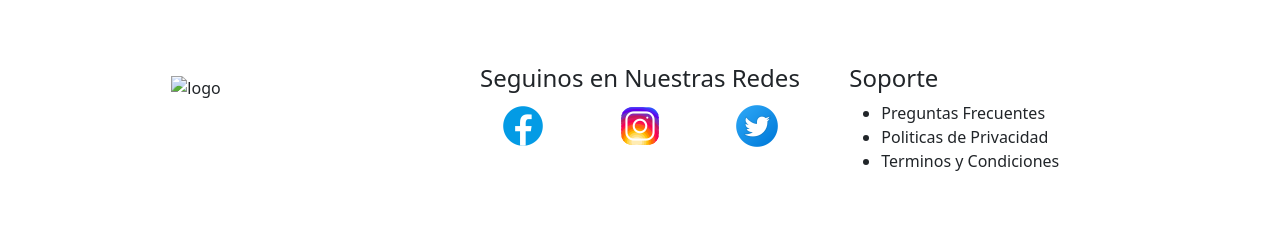
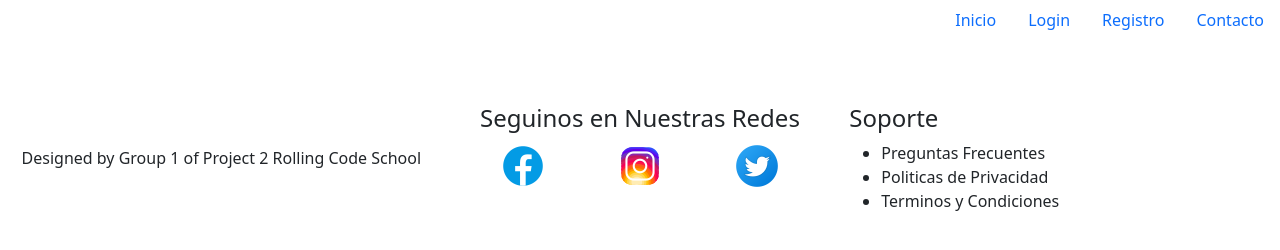
Before and after one commit to Rodrigoood/Rolling-proyect2, a website with bundled scripts: page index.html in a window 1280 px wide. Built offline with nearby package versions, Linux system fonts and the light colour scheme; files whose address does not match are found by name.

Commit message:
agrego navbar

```diff
--- a/components/footer.js
+++ b/components/footer.js
@@ -1,12 +1,11 @@
-const footer = document.getElementById('pruebaFooter');
+const footer = document.querySelector('footer');
 
 const myFooter = () => {
     return footer.innerHTML = `
     <div class="row container-fluid pt-3 m-0 mt-5">
         <div
-          class="col-sm-4 p-0 d-flex justify-content-center align-items-center"
-        >
-          <img src="./img/LOGO" alt="logo" height="100px" width="100px" />
+          class="col-sm-4 p-0 d-flex justify-content-center align-items-center">
+          <p> Designed by Group 1 of Project 2 Rolling Code School
         </div>
         <div class="col-sm-4 p-0">
           <div>
@@ -69,7 +68,4 @@ const myFooter = () => {
       </div>`;
 }
 
-myFooter();
-exports = {
-  myFooter
-};
+export default myFooter;
--- a/components/navBar.js
+++ b/components/navBar.js
@@ -1,6 +1,34 @@
 const header = document.querySelector('header');
 
 const navBar = () => {
-const user = localStorage.getItem('userLog');
+  const user = localStorage.getItem('userLog') ||
+  undefined;
+  return (header.innerHTML = `
+  <ul class="nav justify-content-end">
+  <li class="nav-item">
+    <a class="nav-link active" aria-current="page" href="index.html">Inicio</a>
+  </li>
+  ${
+    user
+    ?  ''
+    : `
+  <li class="nav-item">
+    <a class="nav-link" href="./login.html">Login</a>
+  </li>
+  `}
+  ${
+    user
+    ? ''
+    : `
+    <li class="nav-item">
+      <a class="nav-link" href="./regiser.html">Registro</a>
+    </li>
+  `}
+    <li class="nav-item">
+      <a class="nav-link" href="./contact.html">Contacto</a>
+    </li>
+</ul>`)
 
 }
+
+export default navBar;
--- a/index.html
+++ b/index.html
@@ -18,7 +18,7 @@
 
     </footer>
 
-    <script src="./components/footer.js"></script>
-    <script type="module" src="https://cdn.jsdelivr.net/npm/bootstrap@5.3.1/dist/js/bootstrap.bundle.min.js" integrity="sha384-HwwvtgBNo3bZJJLYd8oVXjrBZt8cqVSpeBNS5n7C8IVInixGAoxmnlMuBnhbgrkm" crossorigin="anonymous"></script>
+    <script type="module" src="./js/main.js"></script>
+    <script  src="https://cdn.jsdelivr.net/npm/bootstrap@5.3.1/dist/js/bootstrap.bundle.min.js" integrity="sha384-HwwvtgBNo3bZJJLYd8oVXjrBZt8cqVSpeBNS5n7C8IVInixGAoxmnlMuBnhbgrkm" crossorigin="anonymous"></script>
 </body>
 </html>
--- a/js/main.js
+++ b/js/main.js
@@ -1,3 +1,6 @@
+import navBar from "../components/navBar.js";
 import myFooter from "../components/footer.js";
 
 document.addEventListener('DOMContentLoaded', myFooter);
+
+document.addEventListener('DOMContentLoaded', navBar);
```
